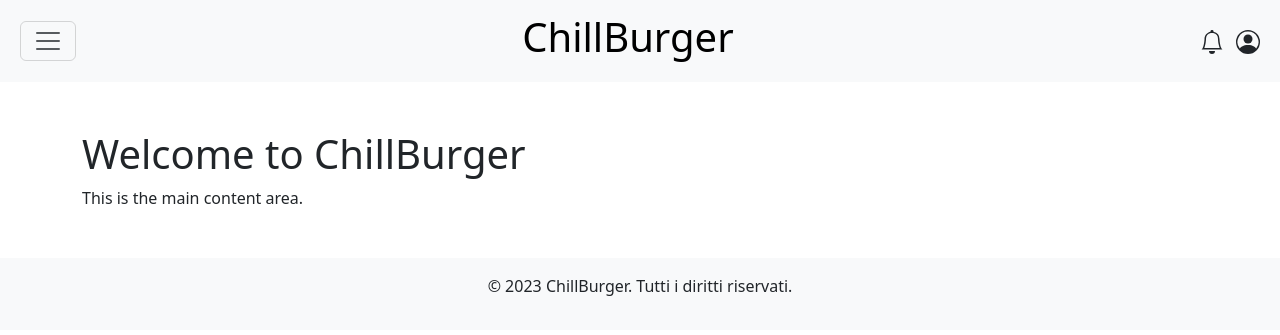
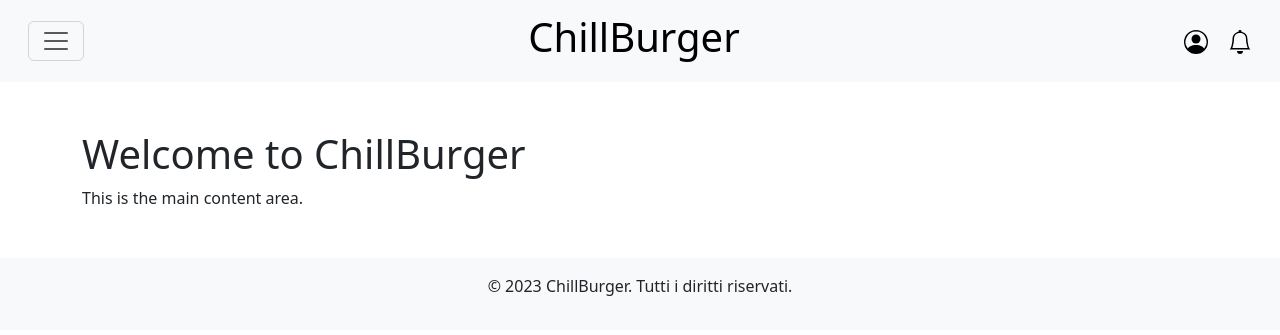
Before and after one commit to Filoferro03/ChillBurgerWebProject, a PHP site: page / in a window 1280 px wide. Shown: the top 335 px of the page. Run offline with PHP 8.4, Linux system fonts and the light colour scheme.

Commit message:
little modifies on the template header

```diff
--- a/chillburger/template/base.php
+++ b/chillburger/template/base.php
@@ -11,22 +11,26 @@
     <header>
         <nav class="navbar bg-body-tertiary">
             <div class="container-fluid">
-                <button class="navbar-toggler ms-2" type="button" data-bs-toggle="offcanvas" data-bs-target="#offcanvasNavbar" aria-controls="offcanvasNavbar" aria-label="Toggle navigation">
+                <button class="navbar-toggler mx-3" type="button" data-bs-toggle="offcanvas" data-bs-target="#offcanvasNavbar" aria-controls="offcanvasNavbar" aria-label="Toggle navigation">
                     <span class="navbar-toggler-icon"></span>
                 </button>
                 <a class="navbar-brand" href="#">
                     <h1>ChillBurger</h1>
                 </a>
-                <div class="nav-icons ms-1">
-                <svg xmlns="http://www.w3.org/2000/svg" width="24" height="24" fill="currentColor" class="bi bi-bell" viewBox="0 0 16 16">
-                <path d="M8 16a2 2 0 0 0 2-2H6a2 2 0 0 0 2 2M8 1.918l-.797.161A4 4 0 0 0 4 6c0 .628-.134 2.197-.459 3.742-.16.767-.376 1.566-.663 2.258h10.244c-.287-.692-.502-1.49-.663-2.258C12.134 8.197 12 6.628 12 6a4 4 0 0 0-3.203-3.92zM14.22 12c.223.447.481.801.78 1H1c.299-.199.557-.553.78-1C2.68 10.2 3 6.88 3 6c0-2.42 1.72-4.44 4.005-4.901a1 1 0 1 1 1.99 0A5 5 0 0 1 13 6c0 .88.32 4.2 1.22 6"/>
-                </svg>
-                <svg class="mx-2" xmlns="http://www.w3.org/2000/svg" width="24" height="24" fill="currentColor" class="bi bi-person-circle" viewBox="0 0 16 16">
-                <path d="M11 6a3 3 0 1 1-6 0 3 3 0 0 1 6 0"/>
-                    <path fill-rule="evenodd" d="M0 8a8 8 0 1 1 16 0A8 8 0 0 1 0 8m8-7a7 7 0 0 0-5.468 11.37C3.242 11.226 4.805 10 8 10s4.757 1.225 5.468 2.37A7 7 0 0 0 8 1"/>
-                </svg>
+                <div>
+                    <a class="text-decoration-none" href="#">
+                        <svg  xmlns="http://www.w3.org/2000/svg" width="24" height="24" fill="black" class="bi bi-person-circle" viewBox="0 0 16 16">
+                        <path d="M11 6a3 3 0 1 1-6 0 3 3 0 0 1 6 0"/>
+                        <path fill-rule="evenodd" d="M0 8a8 8 0 1 1 16 0A8 8 0 0 1 0 8m8-7a7 7 0 0 0-5.468 11.37C3.242 11.226 4.805 10 8 10s4.757 1.225 5.468 2.37A7 7 0 0 0 8 1"/>
+                        </svg>
+                    </a>
+                    <a href="#" class="text-decoration-none mx-3">
+                        <svg xmlns="http://www.w3.org/2000/svg" width="24" height="24" fill="black" class="bi bi-bell" viewBox="0 0 16 16">
+                        <path d="M8 16a2 2 0 0 0 2-2H6a2 2 0 0 0 2 2M8 1.918l-.797.161A4 4 0 0 0 4 6c0 .628-.134 2.197-.459 3.742-.16.767-.376 1.566-.663 2.258h10.244c-.287-.692-.502-1.49-.663-2.258C12.134 8.197 12 6.628 12 6a4 4 0 0 0-3.203-3.92zM14.22 12c.223.447.481.801.78 1H1c.299-.199.557-.553.78-1C2.68 10.2 3 6.88 3 6c0-2.42 1.72-4.44 4.005-4.901a1 1 0 1 1 1.99 0A5 5 0 0 1 13 6c0 .88.32 4.2 1.22 6"/>
+                        </svg>
+                    </a>
                 </div>
-                <div class="offcanvas offcanvas-start" tabindex="-1" id="offcanvasNavbar" aria-labelledby="offcanvasNavbarLabel">
+                <div class="offcanvas offcanvas-start w-50" tabindex="-1" id="offcanvasNavbar" aria-labelledby="offcanvasNavbarLabel">
                     <div class="offcanvas-header">
                         <button type="button" class="btn-close" data-bs-dismiss="offcanvas" aria-label="Close"></button>
                     </div>
```
